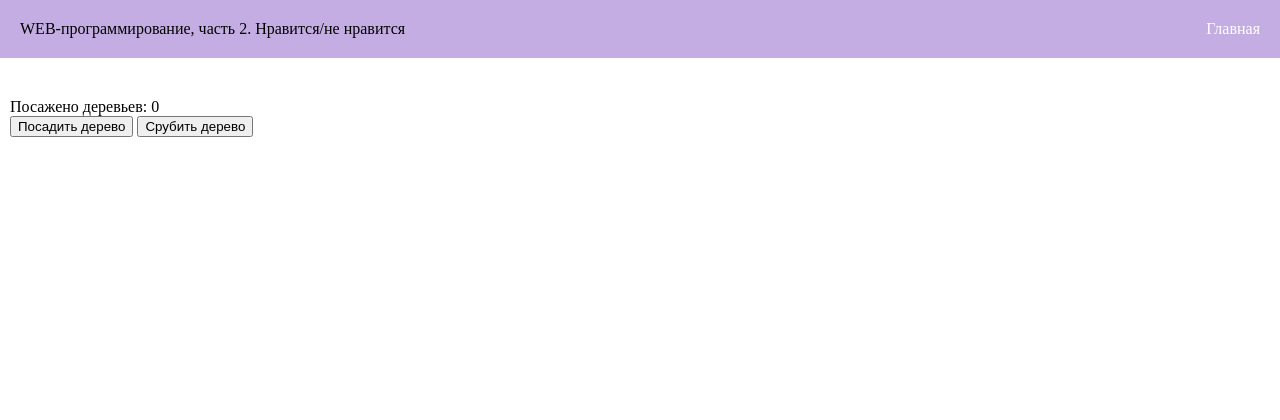
After one commit to anyaKir/web-back-labs, a Flask app: page /lab4/tree in a window 1280 px wide. The commit adds this page. Shown: the top 420 px of the page. Run offline with Flask 3, Linux system fonts and the light colour scheme.

Commit message:
Счетчик деревьев

```diff
--- a/lab4.py
+++ b/lab4.py
@@ -100,3 +100,19 @@ def pow_():
 
     result = x1 ** x2
     return render_template('lab4/pow.html', x1=x1, x2=x2, result=result)
+
+tree_count = 0
+@lab4.route('/lab4/tree', methods = ['GET', 'POST'])
+def tree():
+    global tree_count
+    if request.method == 'GET':
+        return render_template('lab4/tree.html', tree_count=tree_count)
+
+    operation = request.form.get('operation')
+
+    if operation == 'cut':
+        tree_count = max(0, tree_count - 1)
+    elif operation == 'plant':
+        tree_count += 1
+
+    return render_template('lab4/tree.html', tree_count = tree_count)
--- a/templates/lab4/lab4.html
+++ b/templates/lab4/lab4.html
@@ -11,5 +11,6 @@
         <li><a href="{{ url_for('lab4.mul_form') }}">Умножение</a></li>
         <li><a href="{{ url_for('lab4.sub_form') }}">Вычитание</a></li>
         <li><a href="{{ url_for('lab4.pow_form') }}">Возведение в степень</a></li>
+        <li><a href="{{ url_for('lab4.tree') }}">Счетчик деревьев</a></li>
     </ol>
 {% endblock %}
--- /dev/null
+++ b/templates/lab4/tree.html
@@ -0,0 +1,13 @@
+{% extends "base.html" %}
+
+{% block lab %}Нравится/не нравится{% endblock %}
+
+{% block main %}
+    <div>
+        Посажено деревьев: {{ tree_count}}
+    </div>
+    <form method="post">
+        <button name="operation" value="plant">Посадить дерево</button>
+        <button name="operation" value="cut">Срубить дерево</button>
+    </form>
+{% endblock %}
```
